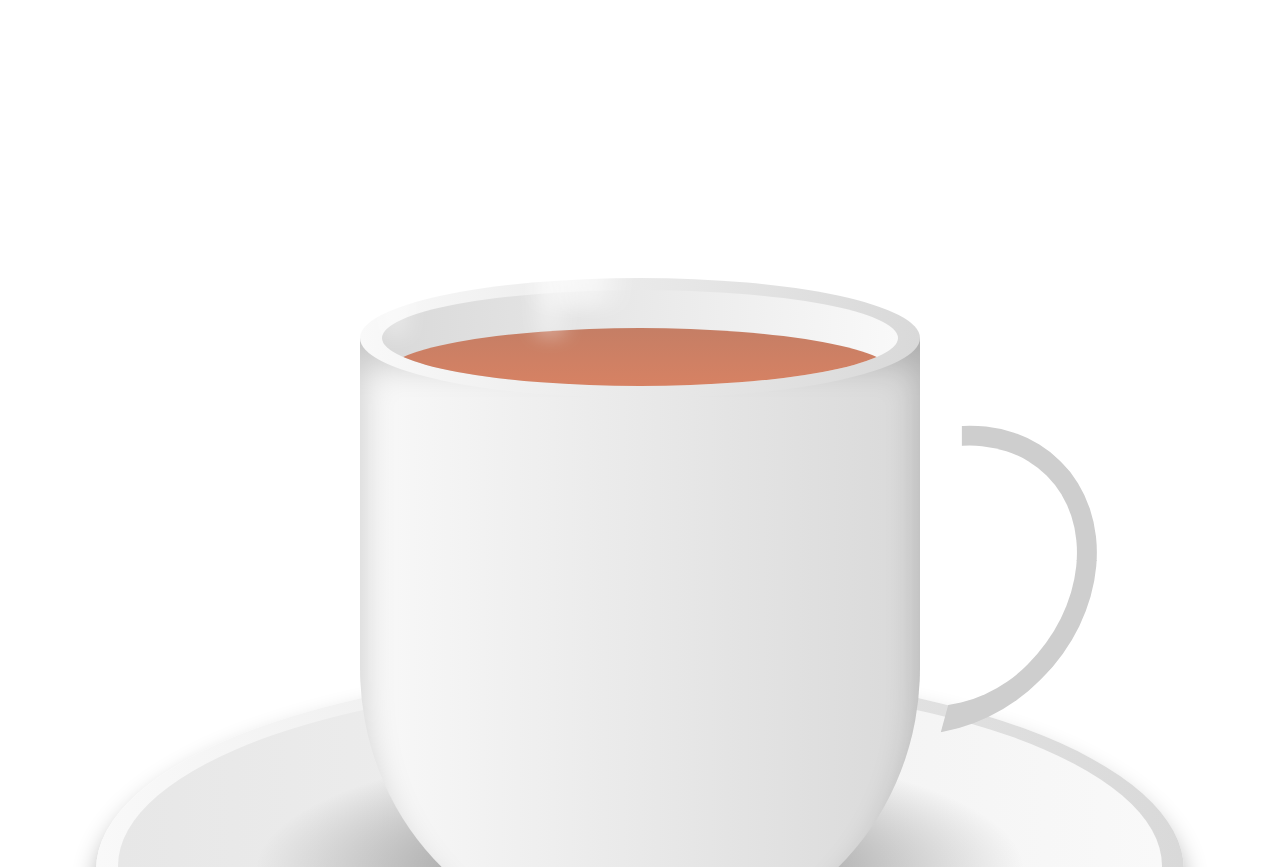
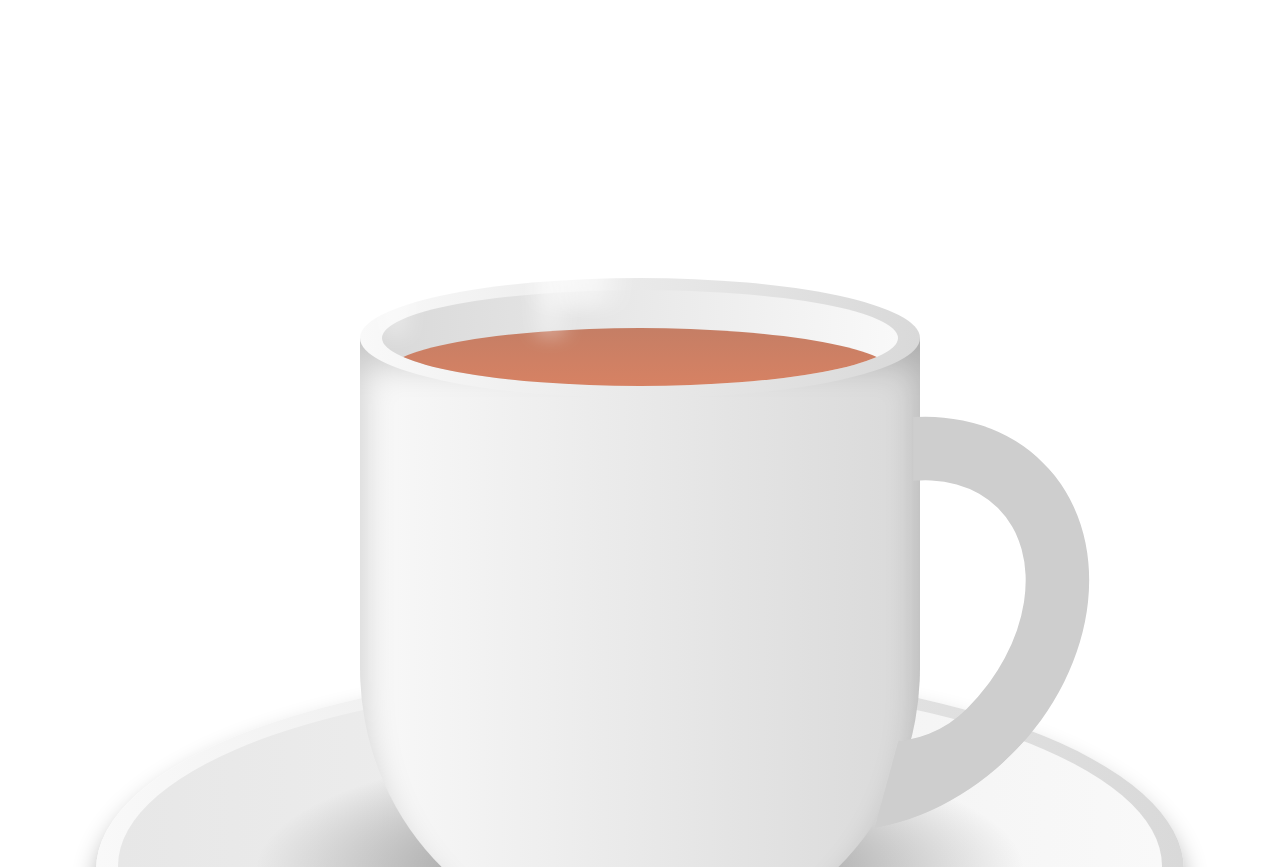
Before and after one commit to svenskOST/Project-Anim-V2, a plain HTML site: page anims/featured/coffee/coffeePre.html in a window 1280 px wide. Shown: the part 82-949 px from the top of the page. Drawn offline with Linux system fonts and the light colour scheme.

Commit message:
fixed coffee handle responsiveness

```diff
--- a/anims/featured/coffee/coffeePre.css
+++ b/anims/featured/coffee/coffeePre.css
@@ -64,18 +64,16 @@ body {
     border-radius: 50%;
 }
 
-.handle {
+#handle {
     position: absolute;
     width: 50%;
     height: 40%;
     top: 17%;
     right: -34%;
-    border: 20px solid #cecece;
-    border-top: 20px solid transparent;
-    border-left: 35px solid transparent;
     border-radius: 50%;
     transform: rotate(-45deg);
     box-shadow: inset 100px 145px -145px rgba(0, 0, 0, 0.2);
+    font-size: 125%;
 }
 
 .plate {
--- a/anims/featured/coffee/coffeePre.html
+++ b/anims/featured/coffee/coffeePre.html
@@ -39,9 +39,11 @@
                     <div class="coffee"></div>
                 </div>
             </div>
-            <div class="handle"></div>
+            <div id="handle"></div>
         </div>
     </div>
 </body>
 
+<script src="coffeePre.js"></script>
+
 </html>
--- /dev/null
+++ b/anims/featured/coffee/coffeePre.js
@@ -0,0 +1,11 @@
+var handle = document.getElementById("handle")
+
+function RelativeBorder () {
+    handle.style.border = window.innerWidth / 100 * 5 + "px solid #cecece"
+    handle.style.borderTop = window.innerWidth / 100 * 5 + "px solid transparent"
+    handle.style.borderLeft = window.innerWidth / 100 * 8.75 + "px solid transparent"
+}
+
+RelativeBorder ()
+
+window.addEventListener("resize", RelativeBorder)
```
